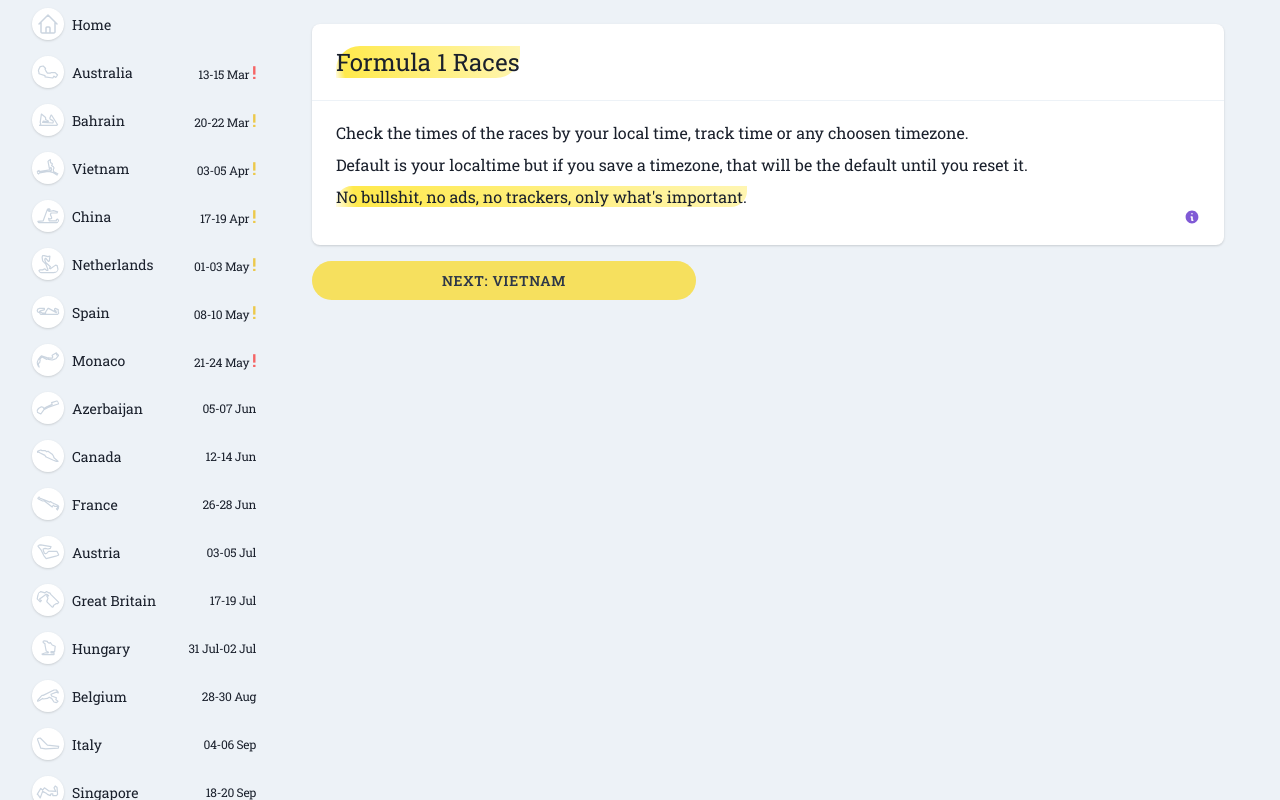
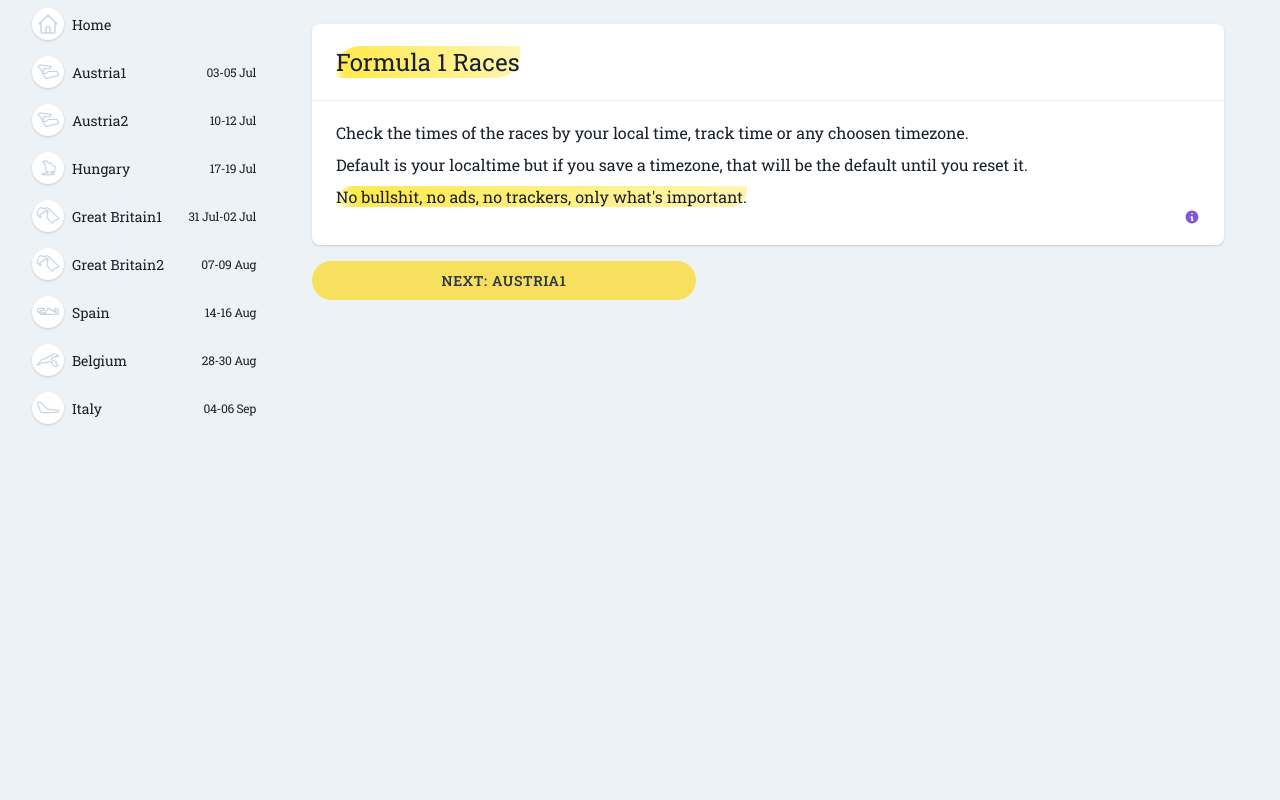
Before and after one commit to flamisz/f1races, a Vue app: page / in a window 1280 px wide. Built offline with nearby package versions, Linux system fonts and the light colour scheme.

Commit message:
Update races.js

```diff
--- a/src/races.js
+++ b/src/races.js
@@ -1,181 +1,6 @@
 const races = {
-  'australia': {
-    title: 'Formula 1 Rolex Australian Grand Prix 2020',
-    times: {
-        from: "2020-03-13",
-        to: "2020-03-15",
-        qualification: "2020-03-14T06:00:00Z",
-        race: "2020-03-15T05:10:00Z"
-    },
-    tz: "Australia/Melbourne",
-    circuit_id: "albert_park",
-    name: "australia",
-    extra: {
-      level: "danger",
-      short: "canceled",
-      long: "Following the confirmation that a member of the McLaren Racing Team has tested positive for COVID-19 and the team’s decision to withdraw from the Australian Grand Prix, Formula 1 and the FIA, with the full support of the Australian Grand Prix Corporation (AGPC) have therefore taken the decision that all Formula 1 activity for the Australian Grand Prix are cancelled."
-    },
-    svg_path: "M2 9C2 8.66667 2.3 7.5 3.5 5.5L6 5L8 7L7.5 7.5L8.5 9.5L9.5 11H12L12.5 10.5H16L18 12.5L16.5 14.5L15 13.5L14 15L7.5 14V13L2.5 11.5V10.5L2 9Z"
-  },
-
-  'bahrain': {
-    title: 'Formula 1 Gulf Air Bahrain Grand Prix 2020',
-    times: {
-        from: "2020-03-20",
-        to: "2020-03-22",
-        qualification: "2020-03-21T15:00:00Z",
-        race: "2020-03-22T15:10:00Z"
-    },
-    tz: "Asia/Bahrain",
-    circuit_id: "bahrain",
-    name: "bahrain",
-    extra: {
-      level: "warning",
-      short: "postponed",
-      long: "Postponed due to the continued global spread of coronavirus."
-    },
-    svg_path: "M3.5 12L4.5 5L7.5 7.5L8 8V9.5L10.5 11L10 11.5L6 11L5.5 12L14 12.5L14.5 11.5L14 10.5L12 9.5L11.5 8.5L12.5 6H13L18 14L17 14.5H3L4 13.5L3.5 12Z"
-  },
-
-  'vietnam': {
-    title: 'Formula 1 VinFast Vietnam Grand Prix 2020',
-    times: {
-        from: "2020-04-03",
-        to: "2020-04-05",
-        qualification: "2020-04-04T07:00:00Z",
-        race: "2020-04-05T06:10:00Z"
-    },
-    tz: "Asia/Ho_Chi_Minh",
-    circuit_id: "hanoi",
-    name: "vietnam",
-    extra: {
-      level: "warning",
-      short: "postponed",
-      long: "Postponed due to the continued global spread of coronavirus."
-    },
-    svg_path: "M2.5 13L11.5 11.5L12.5 12.5L13 11L12.5 9.5L11.5 10.5L11 10V9.5L10 4.5L10.5 4L12 3V5V5.5L13.5 6.23555V7L13 8L14.5 9L15 10L14.5 11V13L18.5 15V16.5L14.5 14L11.5 13H9L3 14L2 15L1 14.5V13L2.5 12V13Z"
-  },
-
-  'china': {
-    title: 'Formula 1 Heineken Chinese Grand Prix 2020',
-    times: {
-        from: "2020-04-17",
-        to: "2020-04-19",
-        qualification: "2020-04-18T06:00:00Z",
-        race: "2020-04-19T06:10:00Z"
-    },
-    tz: "Asia/Shanghai",
-    circuit_id: "shanghai",
-    name: "china",
-    extra: {
-      level: "warning",
-      short: "postponed",
-      long: "Postponed as a result of the novel coronavirus outbreak."
-    },
-    svg_path: "M9.5 4.5L6 14L1.5 14.5L1 15.5H17.5L18.5 15L19 14L18 12.5L17 13V14H11L10.5 12L11.6875 12.5L13 12V11L12 9L12.5 7.5H17.5L18 6.5L14.5 5.5L11 6.25L10 5.5V5H10.5L11.5 5.5L11.6875 5V4.5L11 4H10L9.5 4.5Z"
-  },
-
-  'netherlands': {
-    title: 'Formula 1 Heineken Dutch Grand Prix 2020',
-    times: {
-        from: "2020-05-01",
-        to: "2020-05-03",
-        qualification: "2020-05-02T13:00:00Z",
-        race: "2020-05-03T13:10:00Z"
-    },
-    tz: "Europe/Amsterdam",
-    circuit_id: "zandvoort",
-    name: "netherlands",
-    extra: {
-      level: "warning",
-      short: "postponed",
-      long: "Postponed due to the global spread of the coronavirus"
-    },
-    svg_path: "M14.6081 17.1176H3.36486L2.5 16.2353V15.3529L3.36486 14.9118H5.52703L6.39189 14.4706L7.25676 14.0294L8.98649 15.3529H9.85135V14.4706L8.12162 10.0588L5.52703 7.41176L5.09459 4.32353L5.52703 3H6.82432L9.85135 3.88235L11.5811 3.44118L11.1486 7.41176L10.2838 7.85294L8.12162 5.20588H7.68919L7.25676 6.52941L8.12162 8.73529L12.0135 12.2647L11.1486 13.5882L12.0135 14.0294L16.3378 10.9412L17.6351 11.3824L18.5 15.3529L17.2027 16.6765L14.6081 17.1176Z"
-  },
-
-  'spain': {
-    title: 'Formula 1 Gran Premio De España 2020',
-    times: {
-        from: "2020-05-08",
-        to: "2020-05-10",
-        qualification: "2020-05-10T13:00:00Z",
-        race: "2020-05-10T13:10:00Z"
-    },
-    tz: "Europe/Madrid",
-    circuit_id: "catalunya",
-    name: "spain",
-    extra: {
-      level: "warning",
-      short: "postponed",
-      long: "Postponed due to the global spread of the coronavirus"
-    },
-    svg_path: "M4 12H18L19 11L18.5 10V8L16 7L15.5 7.5V8.5L16.5 9L17 10.5L10.5 7H10L8 10V11H5.5L3 9.5L3.5 9L6 8.5L7 8V7H3L1.5 7.5L1 9L1.5 10L3 10.5L3.5 11.5L4 12Z"
-  },
-
-  'monaco': {
-    title: 'Formula 1 Grand Prix De Monaco 2020',
-    times: {
-        from: "2020-05-21",
-        to: "2020-05-24",
-        qualification: "2020-05-23T13:00:00Z",
-        race: "2020-05-24T13:10:00Z"
-    },
-    tz: "Europe/Monaco",
-    circuit_id: "monaco",
-    name: "monaco",
-    extra: {
-      level: "danger",
-      short: "canceled",
-      long: "Canceled due to the global spread of the coronavirus"
-    },
-    svg_path: "M1 12V14V15.5L2.5 16V15.5L2 14V12.5H3L3.5 10L3 9.5L4 8.5L5 7.5L9 9.5L9.5 9L10.5 9.5L13.5 10L15 9.5L16.5 9L19 6L18.5 5.5L18 5L17.5 6L17 5V4L13.5 6V6.5L14 7.5L13.5 8.5H11.5L9 8L4.5 6.5L4 7L2 9.5L1 12Z"
-  },
-
-  'azerbaijan': {
-    title: 'Formula 1 Azerbaijan Grand Prix 2020',
-    times: {
-        from: "2020-06-05",
-        to: "2020-06-07",
-        qualification: "2020-06-06T13:00:00Z",
-        race: "2020-06-07T12:10:00Z"
-    },
-    tz: "Asia/Baku",
-    circuit_id: "BAK",
-    name: "azerbaijan",
-    svg_path: "M10 9.5L6.5 11.5L4 15L1 13.5V12L2 10.5L4.5 9L6 9.5L6.5 10.5L9 9L13.5 7L13 5.5L18 4L19 6.5L10 9.5Z"
-  },
-
-  'canada': {
-    title: 'Formula 1 Grand Prix Du Canada 2020',
-    times: {
-        from: "2020-06-12",
-        to: "2020-06-14",
-        qualification: "2020-06-13T18:00:00Z",
-        race: "2020-06-14T18:10:00Z"
-    },
-    tz: "America/Montreal",
-    circuit_id: "villeneuve",
-    name: "canada",
-    svg_path: "M3.5 7.5L7.5 9.5L8 10.5L9 11L14.5 13.5L17 14.5H18.5L15 11.5L14.5 10L13.5 8.5L10 6L9 6.5L7.5 5.5H5L4 5L1 6L1.5 7L2 6.5L3.5 7.5Z"
-  },
-
-  'france': {
-    title: 'Formula 1 Grand Prix De France 2020',
-    times: {
-        from: "2020-06-26",
-        to: "2020-06-28",
-        qualification: "2020-06-27T13:00:00Z",
-        race: "2020-06-28T13:10:00Z"
-    },
-    tz: "Europe/Paris",
-    circuit_id: "ricard",
-    name: "france",
-    svg_path: "M3 5L10.5 8L11 8.5L12 8L13.5 9L18 11L19 12L18.5 14L18 15L17 14L18 13V12H15.5L14.5 11L14 11.5L13.5 12.5L7 7.5H5.5L2.5 6L1 5L1.5 4.5L2 4H2.5V4.5L3 5Z"
-  },
-
-  'austria': {
-    title: 'Formula 1 myWorld Grosser Preis Von Österreich 2020',
+  'austria1': {
+    title: 'Formula 1 Rolex Grosser Preis Von Österreich 2020',
     times: {
         from: "2020-07-03",
         to: "2020-07-05",
@@ -184,36 +9,78 @@
     },
     tz: "Europe/Vienna",
     circuit_id: "red_bull_ring",
-    name: "austria",
+    name: "austria1",
     svg_path: "M4 4L1 4.5L4 8L6.5 13L8.5 15.5L16.5 13.5L19 12.5L17.5 9.5H10.5L9 11L8 11.5L7 11L6 8.5V7.5L7.5 7L10 7.5L12 7L12.5 5.5L4 4Z"
   },
 
-  'great-britain': {
-    title: 'Formula 1 Pirelli British Grand Prix 2020',
+  'austria2': {
+    title: 'Formula 1 Pirelli Grosser Preis Der Steiermark 2020',
+    times: {
+        from: "2020-07-10",
+        to: "2020-07-12",
+        qualification: "2020-07-11T13:00:00Z",
+        race: "2020-07-12T13:10:00Z"
+    },
+    tz: "Europe/Vienna",
+    circuit_id: "red_bull_ring",
+    name: "austria2",
+    svg_path: "M4 4L1 4.5L4 8L6.5 13L8.5 15.5L16.5 13.5L19 12.5L17.5 9.5H10.5L9 11L8 11.5L7 11L6 8.5V7.5L7.5 7L10 7.5L12 7L12.5 5.5L4 4Z"
+  },
+
+  'hungary': {
+    title: 'Formula 1 Aramco Magyar Nagydíj 2020',
     times: {
         from: "2020-07-17",
         to: "2020-07-19",
         qualification: "2020-07-18T13:00:00Z",
         race: "2020-07-19T13:10:00Z"
     },
-    tz: "Europe/London",
-    circuit_id: "silverstone",
-    name: "great-britain",
-    svg_path: "M2 4L1 9L3.5 11.5L4.5 10.5L3.5 10L3 9.25L8.5 5.1875H9L10.5 6.5H8.8125L10 8.5L9 11L9.5 12L13.5 16L14.5 15.5V14.5L17 13H18L19 12L12.5 5.5L11.5 4H10.5L8.8125 3L7.5 4L4 3L3 3.5L2 4Z"
-  },
-
-  'hungary': {
-    title: 'Formula 1 Magyar Nagydíj 2020',
-    times: {
-        from: "2020-07-31",
-        to: "2020-08-02",
-        qualification: "2020-08-01T13:00:00Z",
-        race: "2020-08-02T13:10:00Z"
-    },
     tz: "Europe/Budapest",
     circuit_id: "hungaroring",
     name: "hungary",
     svg_path: "M5.5 15.5H15V14H12.5V13H15.5L16 8.5L13.5 7.5L12 5.5L11 6L9.5 5V4.5L7 4L6 4.5V5.5L7.5 6.5V7.5L8.5 12.5L10.5 13.5L10 14H8L5 15L5.5 15.5Z"
+  },
+
+  'great-britain1': {
+    title: 'Formula 1 Pirelli British Grand Prix 2020',
+    times: {
+        from: "2020-07-31",
+        to: "2020-08-02",
+        qualification: "2020-08-01T14:00:00Z",
+        race: "2020-08-02T14:10:00Z"
+    },
+    tz: "Europe/London",
+    circuit_id: "silverstone",
+    name: "great-britain1",
+    svg_path: "M2 4L1 9L3.5 11.5L4.5 10.5L3.5 10L3 9.25L8.5 5.1875H9L10.5 6.5H8.8125L10 8.5L9 11L9.5 12L13.5 16L14.5 15.5V14.5L17 13H18L19 12L12.5 5.5L11.5 4H10.5L8.8125 3L7.5 4L4 3L3 3.5L2 4Z"
+  },
+
+  'great-britain2': {
+    title: 'Emirates Formula 1 70th Anniversary Grand Prix 2020',
+    times: {
+        from: "2020-08-07",
+        to: "2020-08-09",
+        qualification: "2020-08-08T14:00:00Z",
+        race: "2020-08-09T14:10:00Z"
+    },
+    tz: "Europe/London",
+    circuit_id: "silverstone",
+    name: "great-britain2",
+    svg_path: "M2 4L1 9L3.5 11.5L4.5 10.5L3.5 10L3 9.25L8.5 5.1875H9L10.5 6.5H8.8125L10 8.5L9 11L9.5 12L13.5 16L14.5 15.5V14.5L17 13H18L19 12L12.5 5.5L11.5 4H10.5L8.8125 3L7.5 4L4 3L3 3.5L2 4Z"
+  },
+
+  'spain': {
+    title: 'Formula 1 Aramco Gran Premio De España 2020',
+    times: {
+        from: "2020-08-14",
+        to: "2020-08-16",
+        qualification: "2020-08-15T13:00:00Z",
+        race: "2020-08-16T13:10:00Z"
+    },
+    tz: "Europe/Madrid",
+    circuit_id: "catalunya",
+    name: "spain",
+    svg_path: "M4 12H18L19 11L18.5 10V8L16 7L15.5 7.5V8.5L16.5 9L17 10.5L10.5 7H10L8 10V11H5.5L3 9.5L3.5 9L6 8.5L7 8V7H3L1.5 7.5L1 9L1.5 10L3 10.5L3.5 11.5L4 12Z"
   },
 
   'belgium': {
@@ -243,105 +110,6 @@
     name: "italy",
     svg_path: "M3.5 5L1 5.5L4 13.5L8 14L18.5 13.5L19 12L9.5 11L3.5 5Z"
   },
-
-  'singapore': {
-    title: 'Formula 1 Singapore Airlines Singapore Grand Prix 2020',
-    times: {
-        from: "2020-09-18",
-        to: "2020-09-20",
-        qualification: "2020-09-19T13:00:00Z",
-        race: "2020-09-20T12:10:00Z"
-    },
-    tz: "Asia/Singapore",
-    circuit_id: "marina_bay",
-    name: "singapore",
-    night: true,
-    svg_path: "M18 12L17 13H14V11.5H12.5L12 13L9.5 12L8.5 11L5.5 9.5L3.5 15L2.5 13.5L2 12.5L1 12L4 7L5.5 8.5L7 6.5L10.5 9L16.5 9.5L15 6.5L16 5L16.5 5.5L17.5 6L18 12Z"
-  },
-
-  'russia': {
-    title: 'Formula 1 VTB Russian Grand Prix 2020',
-    times: {
-        from: "2020-09-25",
-        to: "2020-09-27",
-        qualification: "2020-09-26T12:00:00Z",
-        race: "2020-09-27T11:10:00Z"
-    },
-    tz: "Europe/Moscow",
-    circuit_id: "sochi",
-    name: "russia",
-    svg_path: "M16.5 10.5L19 6L17.5 5L16 7.5L16.5 8.5L15 9.5L14 9L12.5 9.5L7 7.5L4 8.5L4.5 10.5L4 11.5L1 12V14L2 15.5L6 14L5 12L5.5 10.5L6.5 10L8.5 10.5L9.5 12.5L16.5 10.5Z"
-  },
-
-  'japan': {
-    title: 'Formula 1 Pirelli Japanese Grand Prix 2020',
-    times: {
-        from: "2020-10-09",
-        to: "2020-10-11",
-        qualification: "2020-10-10T07:00:00Z",
-        race: "2020-10-11T05:10:00Z"
-    },
-    tz: "Asia/Tokyo",
-    circuit_id: "suzuka",
-    name: "japan",
-    svg_path: "M10 15H2L1 13.5L2 13L3.5 13.5L5 12.5L6 13L7.5 12.5L9 13.5L10 12.5V9L11 8.5L14 10V10.5L14.5 7L18.5 5L19.5 5.5L19 7.5H13.5L11 10V13L10 15Z"
-  },
-
-  'united-states': {
-    title: 'Formula 1 United States Grand Prix 2020',
-    times: {
-        from: "2020-10-23",
-        to: "2020-10-25",
-        qualification: "2020-10-24T21:00:00Z",
-        race: "2020-10-25T19:10:00Z"
-    },
-    tz: "America/Chicago",
-    circuit_id: "americas",
-    name: "united-states",
-    svg_path: "M18 4L7.5 8L8.5 9.5L8 10L7 8.5L6 9L7.5 11V11.5L5.5 12L3.5 10.5L1 12L8.5 16.5L7.5 13.5L9.5 11.5V10.5H10.5L11 8.5H13L14 7.5L15.5 8.5L17 7.5L18 4Z"
-  },
-
-  'mexico': {
-    title: 'Formula 1 Gran Premio De La Ciudad De México 2020',
-    times: {
-        from: "2020-10-30",
-        to: "2020-11-01",
-        qualification: "2020-10-31T19:00:00Z",
-        race: "2020-11-01T19:10:00Z"
-    },
-    tz: "America/Mexico_City",
-    circuit_id: "rodriguez",
-    name: "mexico",
-    svg_path: "M16 4L1 10V12.5L3 11.5L3.5 13L8 11H10.5L11.5 11.5L13.5 11L14.5 12H15.5L17.5 15.7037L18.5 14L17.5 13.5V5.5L16.5 5L16 4Z"
-  },
-
-  'brazil': {
-    title: 'Formula 1 Heineken Grande Prêmio Do Brasil 2020',
-    times: {
-        from: "2020-11-13",
-        to: "2020-11-15",
-        qualification: "2020-11-14T18:00:00Z",
-        race: "2020-11-15T17:10:00Z"
-    },
-    tz: "America/Sao_Paulo",
-    circuit_id: "interlagos",
-    name: "brazil",
-    svg_path: "M4 15.5H15V12L8.5 9L9 7L12 6L11.5 8L12.5 8.5L14 6.5L16 6L14.5 8.5L15 10L19 11L19.5 9.5L18 6L16 5L10 5.5L1 10.5L3 11.5V14.5L4 15.5Z"
-  },
-
-  'abu-dhabi': {
-    title: 'Formula 1 Etihad Airways Abu Dhabi Grand Prix 2019',
-    times: {
-        from: "2019-11-27",
-        to: "2019-11-29",
-        qualification: "2019-11-28T13:00:00Z",
-        race: "2019-11-29T13:10:00Z"
-    },
-    tz: "Asia/Dubai",
-    circuit_id: "yas_marina",
-    name: "abu-dhabi",
-    svg_path: "M18.5 4H5L4.5 5L2 9L1 12.5V14.5L2 15L3.5 14.5L2.5 11.5L3 10L4 9.5L4.5 10.5L6 9.5L4.5 6.5L6.5 5L9.5 10.5L12 9.5V7.5L12.5 6.5H14L18.5 4Z"
-  }
 }
 
 import moment from 'moment-timezone'
```
